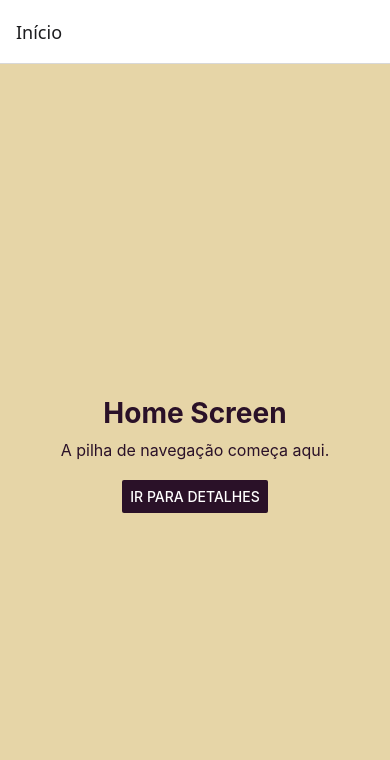
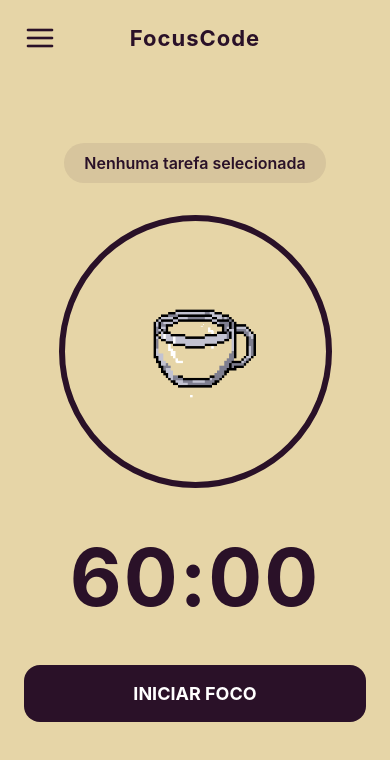
Before and after one commit to raulmelof/focuscode, a React Native app: screen /Home in a window 390 px wide. Shown: the top 760 px of the page. Built offline with nearby package versions, Linux system fonts and the light colour scheme.

Commit message:
Criei o layout da tela principal me baseando nos wireframes feitos anteriormente. Ainda não fiz nenhum teste, acho que eles devem começar a ser feitos a partir da próxima task (04)

```diff
--- a/package.json
+++ b/package.json
@@ -11,6 +11,7 @@
   },
   "dependencies": {
     "@expo/metro-runtime": "~6.1.2",
+    "@expo/vector-icons": "^15.0.3",
     "@react-navigation/native": "^7.2.2",
     "@react-navigation/native-stack": "^7.14.12",
     "axios": "^1.15.2",
--- /dev/null
+++ b/src/presentation/components/PomodoroCircle.tsx
@@ -0,0 +1,30 @@
+import React from 'react';
+import { View, StyleSheet, Image, useWindowDimensions } from 'react-native';
+
+export const PomodoroCircle = () => {
+  const { width } = useWindowDimensions();
+  const circleSize = width * 0.7;
+
+  return (
+    <View style={[styles.circle, { width: circleSize, height: circleSize, borderRadius: circleSize / 2 }]}>
+      <Image
+        source={require('../../assets/cafe_vazio.png')}
+        style={styles.image}
+      />
+    </View>
+  );
+};
+
+const styles = StyleSheet.create({
+  circle: {
+    borderWidth: 6,
+    borderColor: '#2A1128',
+    alignItems: 'center',
+    justifyContent: 'center',
+  },
+  image: {
+    width: '60%',
+    height: '60%',
+    resizeMode: 'contain',
+  }
+});
--- /dev/null
+++ b/src/presentation/components/PrimaryButton.tsx
@@ -0,0 +1,31 @@
+import React from 'react';
+import { TouchableOpacity, Text, StyleSheet } from 'react-native';
+
+interface PrimaryButtonProps {
+  title: string;
+  onPress: () => void;
+}
+
+export const PrimaryButton = ({ title, onPress }: PrimaryButtonProps) => {
+  return (
+    <TouchableOpacity style={styles.button} activeOpacity={0.8} onPress={onPress}>
+      <Text style={styles.text}>{title}</Text>
+    </TouchableOpacity>
+  );
+};
+
+const styles = StyleSheet.create({
+  button: {
+    backgroundColor: '#2A1128',
+    paddingVertical: 18,
+    width: '100%',
+    borderRadius: 16,
+    alignItems: 'center',
+  },
+  text: {
+    color: '#FFFFFF',
+    fontSize: 18,
+    fontWeight: 'bold',
+    textTransform: 'uppercase',
+  }
+});
--- /dev/null
+++ b/src/presentation/components/TimerDisplay.tsx
@@ -0,0 +1,23 @@
+import React from 'react';
+import { Text, StyleSheet } from 'react-native';
+
+interface TimerDisplayProps {
+  time: string;
+}
+
+export const TimerDisplay = ({ time }: TimerDisplayProps) => {
+  return (
+    <Text style={styles.text} numberOfLines={1} adjustsFontSizeToFit>
+      {time}
+    </Text>
+  );
+};
+
+const styles = StyleSheet.create({
+  text: {
+    fontSize: 80,
+    fontWeight: 'bold',
+    color: '#2A1128',
+    letterSpacing: 2,
+  }
+});
--- a/src/presentation/routes/AppStack.tsx
+++ b/src/presentation/routes/AppStack.tsx
@@ -2,7 +2,6 @@ import React from 'react';
 import { createNativeStackNavigator } from '@react-navigation/native-stack';
 import { RootStackParamList } from '../../types/navigation';
 import { HomeScreen } from '../screens/home/HomeScreen';
-import { DetailsScreen } from '../screens/home/DetailsScreen';
 
 const Stack = createNativeStackNavigator<RootStackParamList>();
 
@@ -12,12 +11,7 @@ export const AppStack = () => {
       <Stack.Screen
         name="Home"
         component={HomeScreen}
-        options={{ title: 'Início' }}
-      />
-      <Stack.Screen
-        name="Details"
-        component={DetailsScreen}
-        options={{ title: 'Detalhes da Tarefa' }}
+        options={{ headerShown: false }}
       />
     </Stack.Navigator>
   );
--- a/src/presentation/screens/home/DetailsScreen.tsx
+++ /dev/null
@@ -1,35 +0,0 @@
-import React from 'react';
-import { View, Text, Button, StyleSheet } from 'react-native';
-import { useNavigation } from '@react-navigation/native';
-
-export const DetailsScreen = () => {
-  const navigation = useNavigation();
-
-  return (
-    <View style={styles.container}>
-      <Text style={styles.text}>Details Screen 🔍</Text>
-
-      <View style={{ marginTop: 20 }}>
-        <Button
-          title="Voltar"
-          onPress={() => navigation.goBack()}
-          color="#2A1128"
-        />
-      </View>
-    </View>
-  );
-};
-
-const styles = StyleSheet.create({
-  container: {
-    flex: 1,
-    justifyContent: 'center',
-    alignItems: 'center',
-    backgroundColor: '#FFFFFF',
-  },
-  text: {
-    fontSize: 24,
-    fontWeight: 'bold',
-    color: '#2A1128',
-  }
-});
--- a/src/presentation/screens/home/HomeScreen.tsx
+++ b/src/presentation/screens/home/HomeScreen.tsx
@@ -1,24 +1,46 @@
 import React from 'react';
-import { View, Text, Button } from 'react-native';
-import { useNavigation } from '@react-navigation/native';
-import { AppNavigationProp } from '../../../types/navigation';
+import { View, Text, TouchableOpacity } from 'react-native';
+import { SafeAreaView } from 'react-native-safe-area-context';
+import { Feather } from '@expo/vector-icons';
+
+import { PomodoroCircle } from '../../components/PomodoroCircle';
+import { TimerDisplay } from '../../components/TimerDisplay';
+import { PrimaryButton } from '../../components/PrimaryButton';
 import { styles } from './styles';
 
 export const HomeScreen = () => {
-  const navigation = useNavigation<AppNavigationProp>();
+  return (
+    <SafeAreaView style={styles.safeArea}>
+      {/* Novo Cabeçalho: Menu Lateral + Título do App */}
+      <View style={styles.header}>
+        <TouchableOpacity
+          style={styles.menuButton}
+          onPress={() => console.log('Abrir menu lateral')}
+        >
+          <Feather name="menu" size={32} color="#2A1128" />
+        </TouchableOpacity>
+        <Text style={styles.headerTitle}>FocusCode</Text>
+      </View>
 
-  return (
-    <View style={styles.container}>
-      <Text style={styles.text}>Home Screen</Text>
-      <Text style={styles.subtext}>A pilha de navegação começa aqui.</Text>
+      {/* Conteúdo Central */}
+      <View style={styles.container}>
 
-      <View style={{ marginTop: 20 }}>
-        <Button
-          title="Ir para Detalhes"
-          onPress={() => navigation.navigate('Details')}
-          color="#2A1128"
-        />
+        {/* Pílula de Tarefa (Acima do Círculo) */}
+        <TouchableOpacity style={styles.taskPill} activeOpacity={0.7}>
+          <Text style={styles.taskPillText}>Nenhuma tarefa selecionada</Text>
+        </TouchableOpacity>
+
+        {/* Círculo com a Caneca */}
+        <PomodoroCircle />
+
+        {/* Relógio */}
+        <View style={styles.timerContainer}>
+          <TimerDisplay time="60:00" />
+        </View>
+
+        {/* Botão Principal */}
+        <PrimaryButton title="Iniciar Foco" onPress={() => console.log('Iniciou')} />
       </View>
-    </View>
+    </SafeAreaView>
   );
 };
--- /dev/null
+++ b/src/presentation/screens/home/styles.ts
@@ -0,0 +1,49 @@
+import { StyleSheet } from 'react-native';
+
+export const styles = StyleSheet.create({
+  safeArea: {
+    flex: 1,
+    backgroundColor: '#E6D5A7',
+  },
+  header: {
+    flexDirection: 'row',
+    alignItems: 'center',
+    justifyContent: 'center',
+    paddingTop: 16,
+    minHeight: 60,
+  },
+  menuButton: {
+    position: 'absolute',
+    left: 24,
+    zIndex: 1,
+  },
+  headerTitle: {
+    fontSize: 22,
+    fontWeight: 'bold',
+    color: '#2A1128',
+    letterSpacing: 1,
+  },
+  container: {
+    flex: 1,
+    alignItems: 'center',
+    justifyContent: 'center',
+    paddingHorizontal: 24,
+    paddingBottom: 40,
+  },
+  taskPill: {
+    backgroundColor: 'rgba(42, 17, 40, 0.08)',
+    paddingVertical: 10,
+    paddingHorizontal: 20,
+    borderRadius: 20,
+    marginBottom: 32,
+  },
+  taskPillText: {
+    color: '#2A1128',
+    fontSize: 16,
+    fontWeight: '600',
+  },
+  timerContainer: {
+    marginTop: 40,
+    marginBottom: 40,
+  }
+});
--- a/src/presentation/screens/home/styles.tsx
+++ /dev/null
@@ -1,20 +0,0 @@
-import { StyleSheet } from 'react-native';
-
-export const styles = StyleSheet.create({
-  container: {
-    flex: 1,
-    justifyContent: 'center',
-    alignItems: 'center',
-    backgroundColor: '#E6D5A7', // O bege do seu design
-  },
-  text: {
-    fontSize: 28,
-    fontWeight: 'bold',
-    color: '#2A1128', // O roxo escuro
-  },
-  subtext: {
-    fontSize: 16,
-    color: '#2A1128',
-    marginTop: 10,
-  }
-});
```
Also changed, not shown: src/assets/cafe_vazio.png (added), 1 other file (tests, documents, lock files or other folders).
